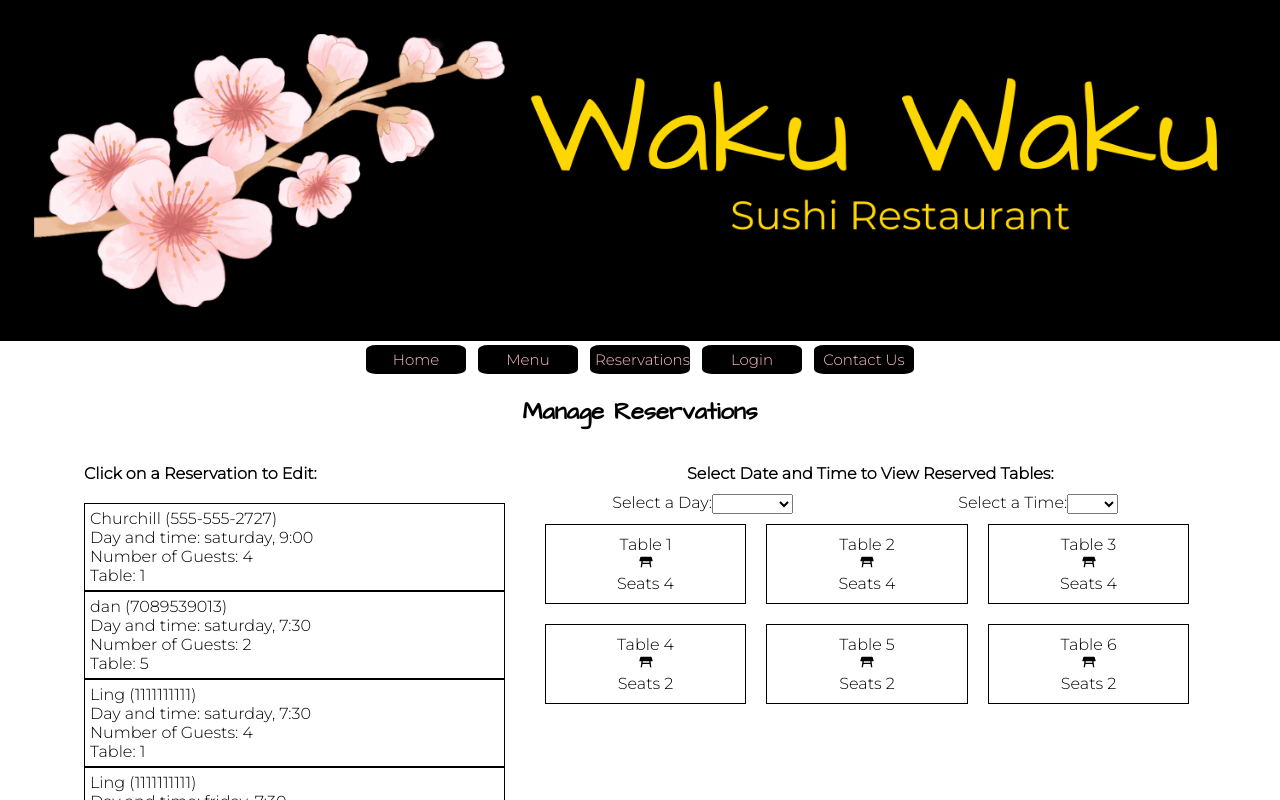
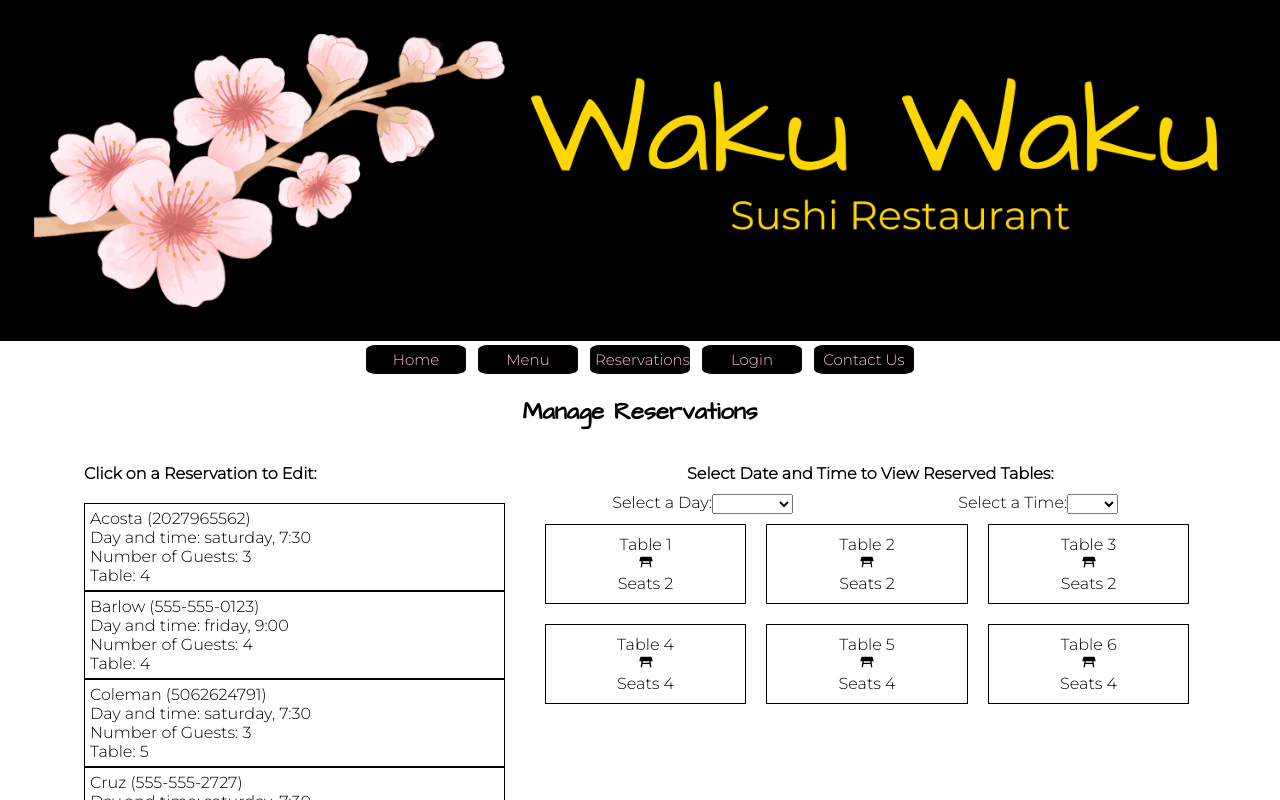
Before and after one commit to jgrimes86/Waku-Waku-Sushi-Restaurant, a React (Create React App) app: page /staff in a window 1280 px wide. Shown: the top 800 px of the page. Built offline with nearby package versions, Linux system fonts and the light colour scheme; data requests are answered from the project's data file.

Commit message:
DONE: changed database so 2-seat tables come first; populated database with reservations for demonstration

```diff
--- a/db.json
+++ b/db.json
@@ -52,178 +52,169 @@
   "friday_tables": [
     {
       "id": 1,
+      "seats": 2,
+      "1930-seating": true,
+      "2100-seating": true
+    },
+    {
+      "id": 2,
+      "seats": 2,
+      "1930-seating": true,
+      "2100-seating": false
+    },
+    {
+      "id": 3,
+      "seats": 2,
+      "1930-seating": false,
+      "2100-seating": true
+    },
+    {
+      "id": 4,
+      "seats": 4,
+      "1930-seating": true,
+      "2100-seating": false
+    },
+    {
+      "id": 5,
       "seats": 4,
       "1930-seating": false,
       "2100-seating": true
     },
     {
-      "id": 2,
+      "id": 6,
       "seats": 4,
-      "1930-seating": false,
-      "2100-seating": false
-    },
-    {
-      "id": 3,
-      "seats": 4,
-      "1930-seating": false,
-      "2100-seating": true
-    },
-    {
-      "id": 4,
-      "seats": 2,
-      "1930-seating": false,
-      "2100-seating": true
-    },
-    {
-      "id": 5,
-      "seats": 2,
       "1930-seating": true,
-      "2100-seating": true
-    },
-    {
-      "id": 6,
-      "seats": 2,
-      "1930-seating": false,
       "2100-seating": true
     }
   ],
   "saturday_tables": [
     {
       "id": 1,
-      "seats": 4,
+      "seats": 2,
+      "1930-seating": true,
+      "2100-seating": true
+    },
+    {
+      "id": 2,
+      "seats": 2,
       "1930-seating": false,
       "2100-seating": false
     },
     {
-      "id": 2,
+      "id": 3,
+      "seats": 2,
+      "1930-seating": true,
+      "2100-seating": false
+    },
+    {
+      "id": 4,
       "seats": 4,
       "1930-seating": false,
       "2100-seating": true
     },
     {
-      "id": 3,
+      "id": 5,
       "seats": 4,
       "1930-seating": false,
       "2100-seating": true
     },
     {
-      "id": 4,
-      "seats": 2,
-      "1930-seating": true,
-      "2100-seating": true
-    },
-    {
-      "id": 5,
-      "seats": 2,
+      "id": 6,
+      "seats": 4,
       "1930-seating": false,
-      "2100-seating": true
-    },
-    {
-      "id": 6,
-      "seats": 2,
-      "1930-seating": true,
       "2100-seating": true
     }
   ],
   "reservations": [
     {
       "id": 1,
-      "name": "Smith",
+      "name": "Barlow",
       "phoneNumber": "555-555-0123",
       "guests": "4",
+      "date": "friday",
+      "table": "4",
+      "time": "9:00"
+    },
+    {
+      "id": 2,
+      "name": "Cruz",
+      "phoneNumber": "555-555-2727",
+      "guests": "2",
+      "date": "saturday",
+      "table": "2",
+      "time": "7:30"
+    },
+    {
+      "id": 3,
+      "name": "Rojas",
+      "phoneNumber": "7916122209",
+      "guests": "2",
       "date": "friday",
       "table": "2",
       "time": "9:00"
     },
     {
-      "id": 2,
-      "name": "Churchill",
-      "phoneNumber": "555-555-2727",
-      "guests": "4",
+      "id": 4,
+      "name": "Sutton",
+      "phoneNumber": "6072951704",
+      "guests": "2",
+      "date": "friday",
+      "table": "3",
+      "time": "7:30"
+    },
+    {
+      "id": 5,
+      "name": "Hodges",
+      "phoneNumber": "6345895924",
+      "guests": "2",
       "date": "saturday",
-      "table": "1",
+      "table": "2",
       "time": "9:00"
     },
     {
-      "id": 3,
-      "name": "Rodriguez",
-      "phoneNumber": "555-555-1800",
-      "guests": "2",
-      "date": "friday",
-      "table": "6",
+      "id": 6,
+      "name": "Acosta",
+      "phoneNumber": "2027965562",
+      "guests": "3",
+      "date": "saturday",
+      "table": "4",
       "time": "7:30"
     },
     {
-      "name": "Ling",
-      "phoneNumber": "1111111111",
+      "id": 7,
+      "name": "Park",
+      "phoneNumber": "5802032085",
+      "guests": "4",
+      "date": "friday",
+      "table": "5",
+      "time": "7:30"
+    },
+    {
+      "id": 8,
+      "name": "Coleman",
+      "phoneNumber": "5062624791",
+      "guests": "3",
+      "date": "saturday",
+      "table": "5",
+      "time": "7:30"
+    },
+    {
+      "name": "Duncan",
+      "phoneNumber": "8574415978",
       "guests": "4",
       "date": "saturday",
       "time": "7:30",
-      "table": 1,
-      "id": 4
-    },
-    {
-      "name": "Ling",
-      "phoneNumber": "1111111111",
-      "guests": "2",
-      "date": "friday",
-      "time": "7:30",
-      "table": 1,
-      "id": 5
-    },
-    {
-      "name": "Ling",
-      "phoneNumber": "1233333333",
-      "guests": "4",
-      "date": "saturday",
-      "time": "7:30",
-      "table": 2,
-      "id": 6
-    },
-    {
-      "name": "Ling",
-      "phoneNumber": "1111111111",
-      "guests": "2",
-      "date": "saturday",
-      "time": "7:30",
-      "table": 3,
-      "id": 7
-    },
-    {
-      "name": "ling",
-      "phoneNumber": "2222222222",
-      "guests": "4",
-      "date": "friday",
-      "time": "7:30",
-      "table": 2,
-      "id": 8
-    },
-    {
-      "name": "ling",
-      "phoneNumber": "1111111111",
-      "guests": "2",
-      "date": "friday",
-      "time": "7:30",
-      "table": 3,
+      "table": 6,
       "id": 9
     },
     {
-      "name": "ling",
-      "phoneNumber": "1111111111",
-      "guests": "2",
-      "date": "friday",
-      "time": "7:30",
-      "table": 4,
-      "id": 10
-    },
-    {
-      "id": 11,
-      "name": "dan",
-      "phoneNumber": "7089539013",
+      "id": 10,
+      "name": "Lee",
+      "phoneNumber": "2835887244",
       "guests": "2",
       "date": "saturday",
-      "table": "5",
-      "time": "7:30"
+      "table": "3",
+      "time": "9:00"
     }
   ]
 }
--- a/src/App.js
+++ b/src/App.js
@@ -37,6 +37,12 @@ function App() {
             if (res.id === changedReservation.id) {
                 return changedReservation
             } else return res
+        }))
+    }
+
+    function handleReservationDelete(id) {
+        setReservations(reservations => reservations.filter(res => {
+            if (res.id !== id) return res
         }))
     }
 
@@ -80,6 +86,7 @@ function App() {
         onFriTableUpdate,
         onSatTableUpdate,
         handleChangeReservation,
+        handleReservationDelete,
         activeRez,
         setActiveRez,
         toggleLogin
--- a/src/data/tableData.js
+++ b/src/data/tableData.js
@@ -1,27 +1,27 @@
 const tables = [
     {
         number: "1",
+        seats: "2"
+    },
+    {
+        number: "2",
+        seats: "2"
+    },
+    {
+        number: "3",
+        seats: "2"
+    },
+    {
+        number: "4",
         seats: "4"
     },
     {
-        number: "2",
+        number: "5",
         seats: "4"
     },
     {
-        number: "3",
+        number: "6",
         seats: "4"
-    },
-    {
-        number: "4",
-        seats: "2"
-    },
-    {
-        number: "5",
-        seats: "2"
-    },
-    {
-        number: "6",
-        seats: "2"
     }
 ]
 
```
